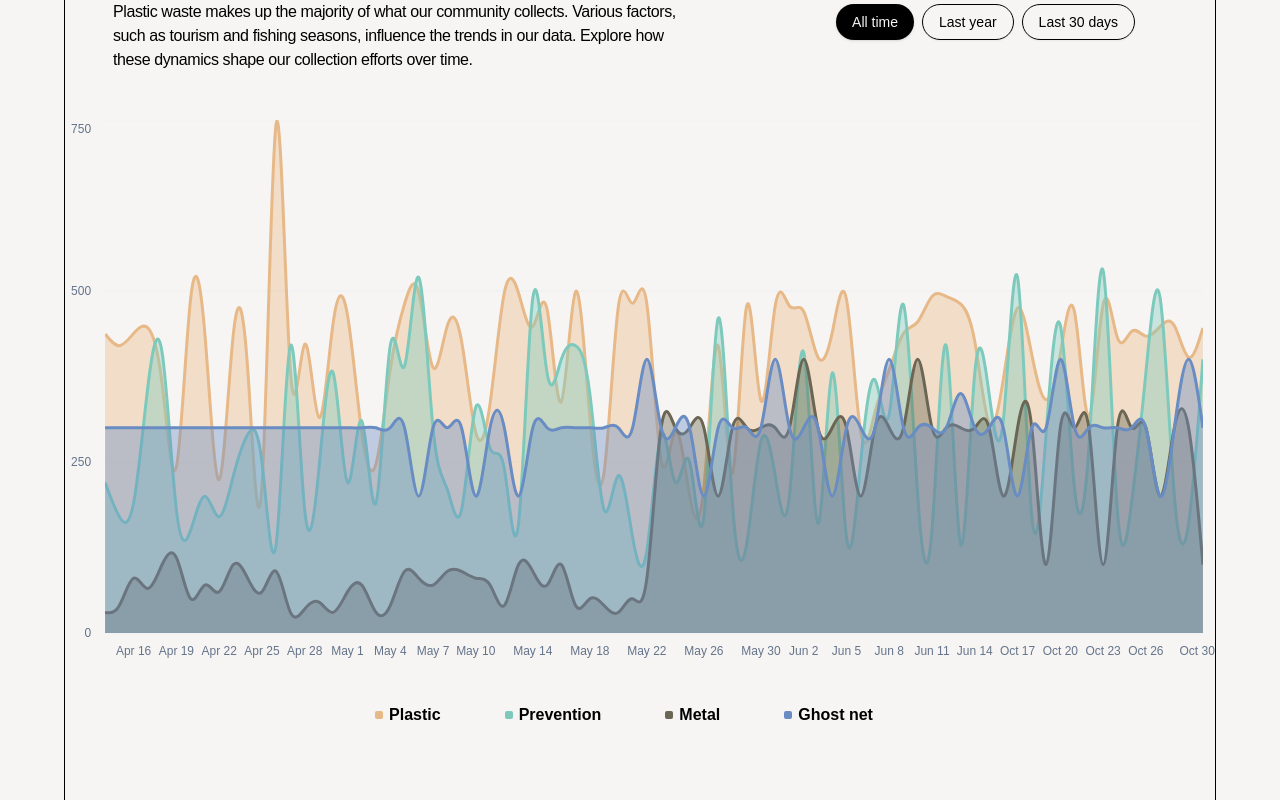
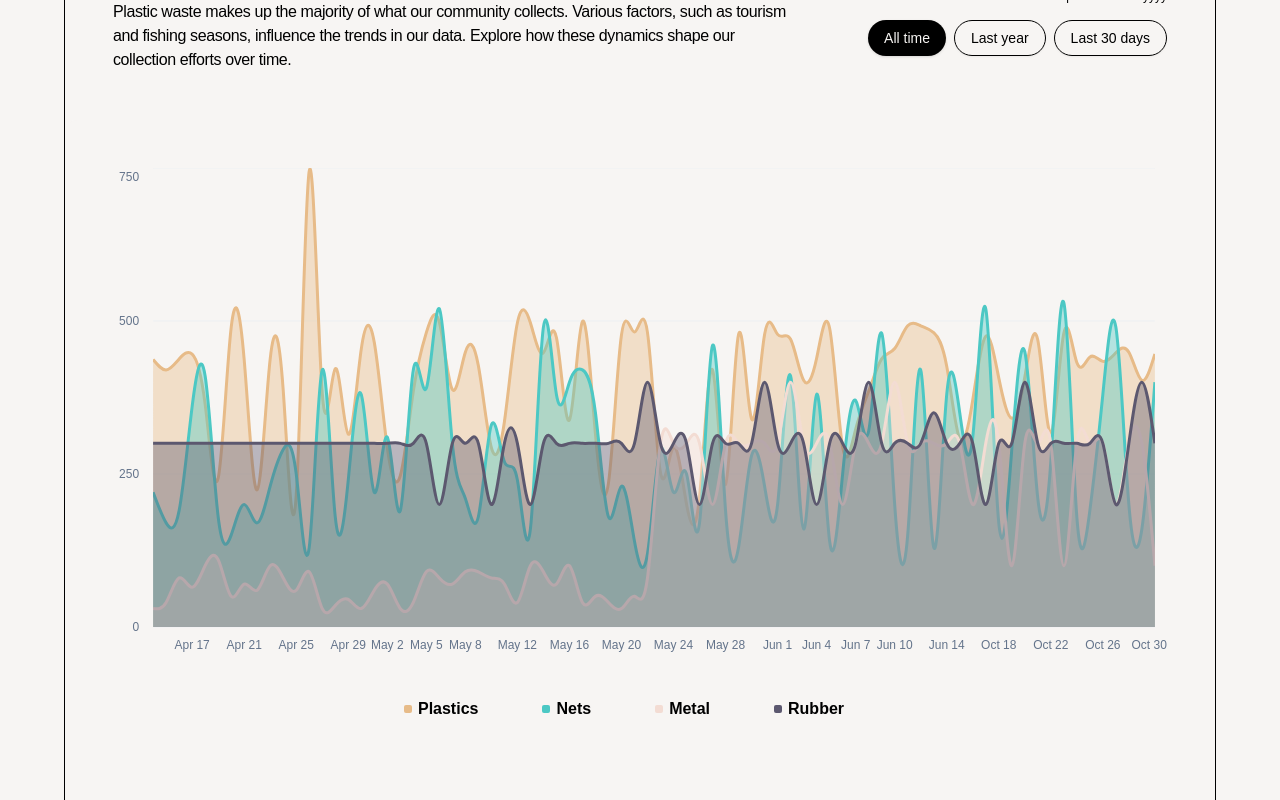
Before and after one commit to Enaleia/dashboard, a React (Vite) app: page / in a window 1280 px wide. Shown: the part 2360-3160 px from the top of the page. Built offline with nearby package versions, Linux system fonts and the light colour scheme.

Commit message:
update: chart materials and colors

```diff
--- a/src/components/materials-chart.tsx
+++ b/src/components/materials-chart.tsx
@@ -14,117 +14,117 @@ import {
 } from "@/components/ui/chart"
 
 const chartData = [
-  { date: "2022-04-01", plastic: 222, prevention: 150, metal: 30, ghostnet: 400 },
-  { date: "2022-04-02", plastic: 447, prevention: 180, metal: 40, ghostnet: 340 },
-  { date: "2022-04-03", plastic: 167, prevention: 120, metal: 60, ghostnet: 450 },
-  { date: "2022-04-04", plastic: 242, prevention: 260, metal: 10, ghostnet: 300 },
-  { date: "2022-04-05", plastic: 373, prevention: 290, metal: 30, ghostnet: 370 },
-  { date: "2022-04-06", plastic: 301, prevention: 340, metal: 35, ghostnet: 460 },
-  { date: "2022-04-07", plastic: 245, prevention: 180, metal: 55, ghostnet: 300 },
-  { date: "2022-04-08", plastic: 409, prevention: 320, metal: 70, ghostnet: 330 },
-  { date: "2022-04-09", plastic: 459, prevention: 110, metal: 80, ghostnet: 309 },
-  { date: "2022-04-10", plastic: 261, prevention: 190, metal: 78, ghostnet: 400 },
-  { date: "2022-04-11", plastic: 327, prevention: 350, metal: 35, ghostnet: 470 },
-  { date: "2022-04-12", plastic: 292, prevention: 210, metal: 50, ghostnet: 370 },
-  { date: "2022-04-13", plastic: 342, prevention: 380, metal: 30, ghostnet: 400 },
-  { date: "2023-04-14", plastic: 437, prevention: 220, metal: 30, ghostnet: 300 },
-  { date: "2023-04-15", plastic: 420, prevention: 170, metal: 40, ghostnet: 300 },
-  { date: "2023-04-16", plastic: 438, prevention: 190, metal: 80, ghostnet: 300 },
-  { date: "2023-04-17", plastic: 446, prevention: 360, metal: 65, ghostnet: 300 },
-  { date: "2023-04-18", plastic: 364, prevention: 410, metal: 100, ghostnet: 300 },
-  { date: "2023-04-19", plastic: 243, prevention: 180, metal: 110, ghostnet: 300 },
-  { date: "2023-04-20", plastic: 489, prevention: 150, metal: 50, ghostnet: 300 },
-  { date: "2023-04-21", plastic: 437, prevention: 200, metal: 70, ghostnet: 300 },
-  { date: "2023-04-22", plastic: 224, prevention: 170, metal: 60, ghostnet: 300 },
-  { date: "2023-04-23", plastic: 438, prevention: 230, metal: 100, ghostnet: 300 },
-  { date: "2023-04-24", plastic: 387, prevention: 290, metal: 80, ghostnet: 300 },
-  { date: "2023-04-25", plastic: 215, prevention: 250, metal: 60, ghostnet: 300 },
-  { date: "2023-04-26", plastic: 745, prevention: 130, metal: 90, ghostnet: 300 },
-  { date: "2023-04-27", plastic: 383, prevention: 420, metal: 30, ghostnet: 300 },
-  { date: "2023-04-28", plastic: 422, prevention: 180, metal: 35, ghostnet: 300 },
-  { date: "2023-04-29", plastic: 315, prevention: 240, metal: 45, ghostnet: 300 },
-  { date: "2023-04-30", plastic: 454, prevention: 380, metal: 30, ghostnet: 300 },
-  { date: "2023-05-01", plastic: 465, prevention: 220, metal: 60, ghostnet: 300 },
-  { date: "2023-05-02", plastic: 293, prevention: 310, metal: 70, ghostnet: 300 },
-  { date: "2023-05-03", plastic: 247, prevention: 190, metal: 30, ghostnet: 300 },
-  { date: "2023-05-04", plastic: 385, prevention: 420, metal: 40, ghostnet: 300 },
-  { date: "2023-05-05", plastic: 481, prevention: 390, metal: 90, ghostnet: 300 },
-  { date: "2023-05-06", plastic: 498, prevention: 520, metal: 80, ghostnet: 200 },
-  { date: "2023-05-07", plastic: 388, prevention: 300, metal: 70, ghostnet: 300 },
-  { date: "2023-05-08", plastic: 449, prevention: 210, metal: 90, ghostnet: 300 },
-  { date: "2023-05-09", plastic: 427, prevention: 180, metal: 90, ghostnet: 300 },
-  { date: "2023-05-10", plastic: 293, prevention: 330, metal: 80, ghostnet: 200 },
-  { date: "2023-05-11", plastic: 335, prevention: 270, metal: 70, ghostnet: 300 },
-  { date: "2023-05-12", plastic: 497, prevention: 240, metal: 40, ghostnet: 300 },
-  { date: "2023-05-13", plastic: 497, prevention: 160, metal: 100, ghostnet: 200 },
-  { date: "2023-05-14", plastic: 448, prevention: 490, metal: 90, ghostnet: 300 },
-  { date: "2023-05-15", plastic: 473, prevention: 380, metal: 70, ghostnet: 300 },
-  { date: "2023-05-16", plastic: 338, prevention: 400, metal: 100, ghostnet: 300 },
-  { date: "2023-05-17", plastic: 499, prevention: 420, metal: 40, ghostnet: 300 },
-  { date: "2023-05-18", plastic: 315, prevention: 350, metal: 50, ghostnet: 300 },
-  { date: "2023-05-19", plastic: 235, prevention: 180, metal: 40, ghostnet: 300 },
-  { date: "2023-05-20", plastic: 477, prevention: 230, metal: 30, ghostnet: 300 },
-  { date: "2023-05-21", plastic: 482, prevention: 140, metal: 50, ghostnet: 300 },
-  { date: "2024-05-22", plastic: 481, prevention: 120, metal: 80, ghostnet: 400 },
-  { date: "2024-05-23", plastic: 252, prevention: 290, metal: 300, ghostnet: 300 },
-  { date: "2024-05-24", plastic: 294, prevention: 220, metal: 300, ghostnet: 300 },
-  { date: "2024-05-25", plastic: 201, prevention: 250, metal: 300, ghostnet: 300 },
-  { date: "2024-05-26", plastic: 213, prevention: 170, metal: 300, ghostnet: 200 },
-  { date: "2024-05-27", plastic: 420, prevention: 460, metal: 200, ghostnet: 300 },
-  { date: "2024-05-28", plastic: 233, prevention: 190, metal: 300, ghostnet: 300 },
-  { date: "2024-05-29", plastic: 478, prevention: 130, metal: 300, ghostnet: 300 },
-  { date: "2024-05-30", plastic: 340, prevention: 280, metal: 300, ghostnet: 300 },
-  { date: "2024-05-31", plastic: 478, prevention: 230, metal: 300, ghostnet: 400 },
-  { date: "2024-06-01", plastic: 478, prevention: 200, metal: 300, ghostnet: 300 },
-  { date: "2024-06-02", plastic: 470, prevention: 410, metal: 400, ghostnet: 300 },
-  { date: "2024-06-03", plastic: 403, prevention: 160, metal: 300, ghostnet: 300 },
-  { date: "2024-06-04", plastic: 439, prevention: 380, metal: 300, ghostnet: 200 },
-  { date: "2024-06-05", plastic: 488, prevention: 140, metal: 300, ghostnet: 300 },
-  { date: "2024-06-06", plastic: 294, prevention: 250, metal: 200, ghostnet: 300 },
-  { date: "2024-06-07", plastic: 323, prevention: 370, metal: 300, ghostnet: 300 },
-  { date: "2024-06-08", plastic: 385, prevention: 320, metal: 300, ghostnet: 400 },
-  { date: "2024-06-09", plastic: 438, prevention: 480, metal: 300, ghostnet: 300 },
-  { date: "2024-06-10", plastic: 455, prevention: 200, metal: 400, ghostnet: 300 },
-  { date: "2024-06-11", plastic: 492, prevention: 150, metal: 300, ghostnet: 300 },
-  { date: "2024-06-12", plastic: 492, prevention: 420, metal: 300, ghostnet: 300 },
-  { date: "2024-06-13", plastic: 481, prevention: 130, metal: 300, ghostnet: 350 },
-  { date: "2024-06-14", plastic: 426, prevention: 380, metal: 300, ghostnet: 300 },
-  { date: "2024-10-15", plastic: 307, prevention: 350, metal: 300, ghostnet: 300 },
-  { date: "2024-10-16", plastic: 371, prevention: 310, metal: 200, ghostnet: 300 },
-  { date: "2024-10-17", plastic: 475, prevention: 520, metal: 300, ghostnet: 200 },
-  { date: "2024-10-18", plastic: 407, prevention: 170, metal: 300, ghostnet: 300 },
-  { date: "2024-10-19", plastic: 341, prevention: 290, metal: 100, ghostnet: 300 },
-  { date: "2024-10-20", plastic: 408, prevention: 450, metal: 300, ghostnet: 400 },
-  { date: "2024-10-21", plastic: 469, prevention: 210, metal: 300, ghostnet: 300 },
-  { date: "2024-10-22", plastic: 317, prevention: 270, metal: 300, ghostnet: 300 },
-  { date: "2024-10-23", plastic: 480, prevention: 530, metal: 100, ghostnet: 300 },
-  { date: "2024-10-24", plastic: 432, prevention: 180, metal: 300, ghostnet: 300 },
-  { date: "2024-10-25", plastic: 441, prevention: 190, metal: 300, ghostnet: 300 },
-  { date: "2024-10-26", plastic: 434, prevention: 380, metal: 300, ghostnet: 300 },
-  { date: "2024-10-27", plastic: 448, prevention: 490, metal: 200, ghostnet: 200 },
-  { date: "2024-10-28", plastic: 449, prevention: 200, metal: 300, ghostnet: 300 },
-  { date: "2024-10-29", plastic: 403, prevention: 160, metal: 300, ghostnet: 400 },
-  { date: "2024-10-30", plastic: 446, prevention: 400, metal: 100, ghostnet: 300 },
+  { date: "2022-04-01", plastics: 222, nets: 150, metal: 30, rubber: 400 },
+  { date: "2022-04-02", plastics: 447, nets: 180, metal: 40, rubber: 340 },
+  { date: "2022-04-03", plastics: 167, nets: 120, metal: 60, rubber: 450 },
+  { date: "2022-04-04", plastics: 242, nets: 260, metal: 10, rubber: 300 },
+  { date: "2022-04-05", plastics: 373, nets: 290, metal: 30, rubber: 370 },
+  { date: "2022-04-06", plastics: 301, nets: 340, metal: 35, rubber: 460 },
+  { date: "2022-04-07", plastics: 245, nets: 180, metal: 55, rubber: 300 },
+  { date: "2022-04-08", plastics: 409, nets: 320, metal: 70, rubber: 330 },
+  { date: "2022-04-09", plastics: 459, nets: 110, metal: 80, rubber: 309 },
+  { date: "2022-04-10", plastics: 261, nets: 190, metal: 78, rubber: 400 },
+  { date: "2022-04-11", plastics: 327, nets: 350, metal: 35, rubber: 470 },
+  { date: "2022-04-12", plastics: 292, nets: 210, metal: 50, rubber: 370 },
+  { date: "2022-04-13", plastics: 342, nets: 380, metal: 30, rubber: 400 },
+  { date: "2023-04-14", plastics: 437, nets: 220, metal: 30, rubber: 300 },
+  { date: "2023-04-15", plastics: 420, nets: 170, metal: 40, rubber: 300 },
+  { date: "2023-04-16", plastics: 438, nets: 190, metal: 80, rubber: 300 },
+  { date: "2023-04-17", plastics: 446, nets: 360, metal: 65, rubber: 300 },
+  { date: "2023-04-18", plastics: 364, nets: 410, metal: 100, rubber: 300 },
+  { date: "2023-04-19", plastics: 243, nets: 180, metal: 110, rubber: 300 },
+  { date: "2023-04-20", plastics: 489, nets: 150, metal: 50, rubber: 300 },
+  { date: "2023-04-21", plastics: 437, nets: 200, metal: 70, rubber: 300 },
+  { date: "2023-04-22", plastics: 224, nets: 170, metal: 60, rubber: 300 },
+  { date: "2023-04-23", plastics: 438, nets: 230, metal: 100, rubber: 300 },
+  { date: "2023-04-24", plastics: 387, nets: 290, metal: 80, rubber: 300 },
+  { date: "2023-04-25", plastics: 215, nets: 250, metal: 60, rubber: 300 },
+  { date: "2023-04-26", plastics: 745, nets: 130, metal: 90, rubber: 300 },
+  { date: "2023-04-27", plastics: 383, nets: 420, metal: 30, rubber: 300 },
+  { date: "2023-04-28", plastics: 422, nets: 180, metal: 35, rubber: 300 },
+  { date: "2023-04-29", plastics: 315, nets: 240, metal: 45, rubber: 300 },
+  { date: "2023-04-30", plastics: 454, nets: 380, metal: 30, rubber: 300 },
+  { date: "2023-05-01", plastics: 465, nets: 220, metal: 60, rubber: 300 },
+  { date: "2023-05-02", plastics: 293, nets: 310, metal: 70, rubber: 300 },
+  { date: "2023-05-03", plastics: 247, nets: 190, metal: 30, rubber: 300 },
+  { date: "2023-05-04", plastics: 385, nets: 420, metal: 40, rubber: 300 },
+  { date: "2023-05-05", plastics: 481, nets: 390, metal: 90, rubber: 300 },
+  { date: "2023-05-06", plastics: 498, nets: 520, metal: 80, rubber: 200 },
+  { date: "2023-05-07", plastics: 388, nets: 300, metal: 70, rubber: 300 },
+  { date: "2023-05-08", plastics: 449, nets: 210, metal: 90, rubber: 300 },
+  { date: "2023-05-09", plastics: 427, nets: 180, metal: 90, rubber: 300 },
+  { date: "2023-05-10", plastics: 293, nets: 330, metal: 80, rubber: 200 },
+  { date: "2023-05-11", plastics: 335, nets: 270, metal: 70, rubber: 300 },
+  { date: "2023-05-12", plastics: 497, nets: 240, metal: 40, rubber: 300 },
+  { date: "2023-05-13", plastics: 497, nets: 160, metal: 100, rubber: 200 },
+  { date: "2023-05-14", plastics: 448, nets: 490, metal: 90, rubber: 300 },
+  { date: "2023-05-15", plastics: 473, nets: 380, metal: 70, rubber: 300 },
+  { date: "2023-05-16", plastics: 338, nets: 400, metal: 100, rubber: 300 },
+  { date: "2023-05-17", plastics: 499, nets: 420, metal: 40, rubber: 300 },
+  { date: "2023-05-18", plastics: 315, nets: 350, metal: 50, rubber: 300 },
+  { date: "2023-05-19", plastics: 235, nets: 180, metal: 40, rubber: 300 },
+  { date: "2023-05-20", plastics: 477, nets: 230, metal: 30, rubber: 300 },
+  { date: "2023-05-21", plastics: 482, nets: 140, metal: 50, rubber: 300 },
+  { date: "2024-05-22", plastics: 481, nets: 120, metal: 80, rubber: 400 },
+  { date: "2024-05-23", plastics: 252, nets: 290, metal: 300, rubber: 300 },
+  { date: "2024-05-24", plastics: 294, nets: 220, metal: 300, rubber: 300 },
+  { date: "2024-05-25", plastics: 201, nets: 250, metal: 300, rubber: 300 },
+  { date: "2024-05-26", plastics: 213, nets: 170, metal: 300, rubber: 200 },
+  { date: "2024-05-27", plastics: 420, nets: 460, metal: 200, rubber: 300 },
+  { date: "2024-05-28", plastics: 233, nets: 190, metal: 300, rubber: 300 },
+  { date: "2024-05-29", plastics: 478, nets: 130, metal: 300, rubber: 300 },
+  { date: "2024-05-30", plastics: 340, nets: 280, metal: 300, rubber: 300 },
+  { date: "2024-05-31", plastics: 478, nets: 230, metal: 300, rubber: 400 },
+  { date: "2024-06-01", plastics: 478, nets: 200, metal: 300, rubber: 300 },
+  { date: "2024-06-02", plastics: 470, nets: 410, metal: 400, rubber: 300 },
+  { date: "2024-06-03", plastics: 403, nets: 160, metal: 300, rubber: 300 },
+  { date: "2024-06-04", plastics: 439, nets: 380, metal: 300, rubber: 200 },
+  { date: "2024-06-05", plastics: 488, nets: 140, metal: 300, rubber: 300 },
+  { date: "2024-06-06", plastics: 294, nets: 250, metal: 200, rubber: 300 },
+  { date: "2024-06-07", plastics: 323, nets: 370, metal: 300, rubber: 300 },
+  { date: "2024-06-08", plastics: 385, nets: 320, metal: 300, rubber: 400 },
+  { date: "2024-06-09", plastics: 438, nets: 480, metal: 300, rubber: 300 },
+  { date: "2024-06-10", plastics: 455, nets: 200, metal: 400, rubber: 300 },
+  { date: "2024-06-11", plastics: 492, nets: 150, metal: 300, rubber: 300 },
+  { date: "2024-06-12", plastics: 492, nets: 420, metal: 300, rubber: 300 },
+  { date: "2024-06-13", plastics: 481, nets: 130, metal: 300, rubber: 350 },
+  { date: "2024-06-14", plastics: 426, nets: 380, metal: 300, rubber: 300 },
+  { date: "2024-10-15", plastics: 307, nets: 350, metal: 300, rubber: 300 },
+  { date: "2024-10-16", plastics: 371, nets: 310, metal: 200, rubber: 300 },
+  { date: "2024-10-17", plastics: 475, nets: 520, metal: 300, rubber: 200 },
+  { date: "2024-10-18", plastics: 407, nets: 170, metal: 300, rubber: 300 },
+  { date: "2024-10-19", plastics: 341, nets: 290, metal: 100, rubber: 300 },
+  { date: "2024-10-20", plastics: 408, nets: 450, metal: 300, rubber: 400 },
+  { date: "2024-10-21", plastics: 469, nets: 210, metal: 300, rubber: 300 },
+  { date: "2024-10-22", plastics: 317, nets: 270, metal: 300, rubber: 300 },
+  { date: "2024-10-23", plastics: 480, nets: 530, metal: 100, rubber: 300 },
+  { date: "2024-10-24", plastics: 432, nets: 180, metal: 300, rubber: 300 },
+  { date: "2024-10-25", plastics: 441, nets: 190, metal: 300, rubber: 300 },
+  { date: "2024-10-26", plastics: 434, nets: 380, metal: 300, rubber: 300 },
+  { date: "2024-10-27", plastics: 448, nets: 490, metal: 200, rubber: 200 },
+  { date: "2024-10-28", plastics: 449, nets: 200, metal: 300, rubber: 300 },
+  { date: "2024-10-29", plastics: 403, nets: 160, metal: 300, rubber: 400 },
+  { date: "2024-10-30", plastics: 446, nets: 400, metal: 100, rubber: 300 },
 ]
 
 const chartConfig = {
   visitors: {
     label: "Visitors",
   },
-  plastic: {
-    label: "Plastic",
+  plastics: {
+    label: "Plastics",
     color: "hsl(var(--chart-1))",
   },
-  prevention: {
-    label: "Prevention",
+  nets: {
+    label: "Nets",
     color: "hsl(var(--chart-2))",
   },
   metal: {
     label: "Metal",
     color: "hsl(var(--chart-3))",
   },
-  ghostnet: {
-    label: "Ghost net",
+  rubber: {
+    label: "Rubber",
     color: "hsl(var(--chart-4))",
   },
 } satisfies ChartConfig
@@ -144,11 +144,10 @@ export function MaterialsChart({ timeRange }: {timeRange: string}) {
   })
 
   return (
-    <ScrollArea className=" max-w-[300px] md:max-w-[1500px]">
+    <ScrollArea className=" max-w-[350px] md:max-w-[1500px]">
       <Card className="border-none shadow-none">
-        <CardContent className="p-0">
+        <CardContent className="md:p-12">
           <ChartContainer config={chartConfig} className="min-h-[500px]">
-
             <AreaChart
               accessibilityLayer
               data={filteredData}
@@ -198,20 +197,20 @@ export function MaterialsChart({ timeRange }: {timeRange: string}) {
                 }
               />
               <Area
-                dataKey="plastic"
+                dataKey="plastics"
                 type="natural"
-                fill="var(--color-plastic)"
+                fill="var(--color-plastics)"
                 fillOpacity={0.4}
-                stroke="var(--color-plastic)"
+                stroke="var(--color-plastics)"
                 strokeWidth={3}
                 stackId="d"
               />
               <Area
-                dataKey="prevention"
+                dataKey="nets"
                 type="natural"
-                fill="var(--color-prevention)"
+                fill="var(--color-nets)"
                 fillOpacity={0.4}
-                stroke="var(--color-prevention)"
+                stroke="var(--color-nets)"
                 strokeWidth={3}
                 stackId="c"
               />
@@ -225,11 +224,11 @@ export function MaterialsChart({ timeRange }: {timeRange: string}) {
                 stackId="b"
               />
               <Area
-                dataKey="ghostnet"
+                dataKey="rubber"
                 type="natural"
-                fill="var(--color-ghostnet)"
+                fill="var(--color-rubber)"
                 fillOpacity={0.4}
-                stroke="var(--color-ghostnet)"
+                stroke="var(--color-rubber)"
                 strokeWidth={3}
                 stackId="a"
               />
--- a/src/index.css
+++ b/src/index.css
@@ -40,19 +40,19 @@ body {
     --input: 214.3 31.8% 91.4%;
     --ring: 222.2 84% 4.9%;
 
-    --chart-1: 31, 67%, 72%;
-    --chart-2: 170, 42%, 64%;
-    --chart-3: 50, 12%, 37%;
-    --chart-4: 217, 43%, 59%;
+    --chart-1: 32, 67%, 72%;
+    --chart-2: 178, 53%, 54%;
+    --chart-3: 17, 57%, 89%;
+    --chart-4: 252, 12%, 39%;
     --chart-5: 27 87% 67%;
     --radius: 0.5rem;
 
     --sand: 30, 18%, 96%;
     --ocean: 207, 67%, 49%;
-    --plastic: 31, 67%, 72%;
-    --prevention: 170, 42%, 64%;
-    --metal: 50, 12%, 37%;
-    --ghostnet: 217, 43%, 59%;
+    --plastics: 32, 67%, 72%;
+    --nets: 178, 53%, 54%;
+    --metal: 17, 57%, 89%;
+    --rubber: 252, 12%, 39%;
     --port: 221, 72%, 33%;
     --recycler: 139, 58%, 41%;
     --factory: 261, 71%, 45%;
--- a/src/routes/index.tsx
+++ b/src/routes/index.tsx
@@ -44,11 +44,13 @@ function HomeComponent() {
 
       <section className='flex flex-col border border-primary rounded-3xl mx-4 md:mx-16'>
         <article className='flex flex-col md:flex-row md:justify-between md:items-end p-6 md:p-12'>
-          <div className='w-full md:w-[55%] tracking-tight'>
+          <div className='w-full md:w-[65%] tracking-tight'>
             <p className='font-bold text-5xl md:text-6xl pb-4'>Waste collection insights</p>
             <p className='font-extralight text-base md-text-xl'>Plastic waste makes up the majority of what our community collects. Various factors, such as tourism and fishing seasons, influence the trends in our data. Explore how these dynamics shape our collection efforts over time.</p>
           </div>
-          <div className='flex flex-row justify-around md:justify-start gap-2 py-4 md:p-8'>
+          <div className='flex flex-col justify-end items-end pt-4 md:pt-0'>
+            <p className='text-xs font-extralight'>Last update: mm/dd/yyyy</p>
+            <div className='flex flex-row justify-between md:justify-start gap-2 py-4'>
               {dateChoices.map((choice) => (
                 <Button
                   key={choice}
@@ -58,6 +60,7 @@ function HomeComponent() {
                   {choice}
                 </Button>
               ))}
+            </div>
           </div>
         </article>
         <MaterialsChart timeRange={selectedChartDates}/>
```
Lines whose indentation alone changed are shown as unchanged.
